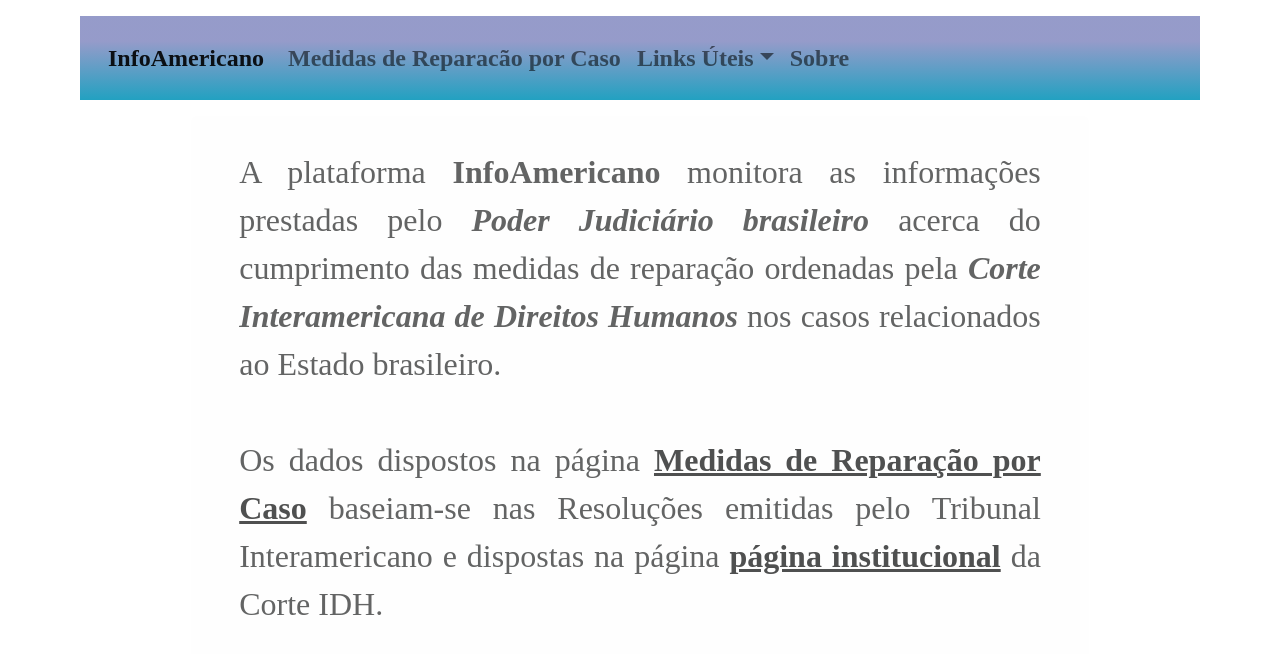
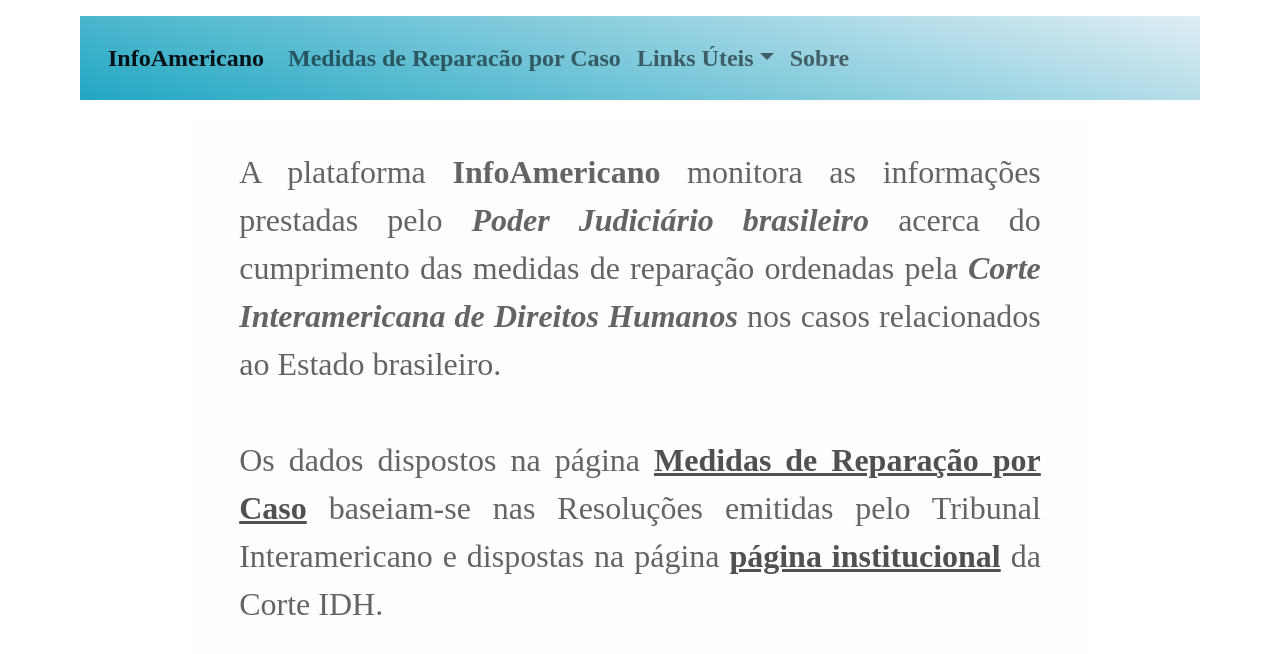
Before and after one commit to luizzzvictor/infoamericano, a React (Create React App) app: page /inicial in a window 1280 px wide. Shown: the top 654 px of the page. Built offline with nearby package versions, Linux system fonts and the light colour scheme.

Commit message:
estilos prontos

```diff
--- a/src/components/ReparacoesDetails/ReparacoesDetails.js
+++ b/src/components/ReparacoesDetails/ReparacoesDetails.js
@@ -159,7 +159,7 @@ function ReparacoesDetails({ apiURL, form, setForm }) {
         style={{ fontFamily: "Playfair Display" }}
       >
         <Row>
-          <Col sm={10}>
+          <Col style={{ textAlign: "justify" }} sm={10}>
             <h6> {reparacao.reparacao}</h6>
           </Col>
           <Col sm={2}>
--- a/src/p2-style.module.css
+++ b/src/p2-style.module.css
@@ -29,11 +29,8 @@
     border: none;
     padding: 1rem;
     margin: 1rem;
-    background: rgb(32, 115, 223);
-    background: linear-gradient(0deg, rgb(34, 161, 193) 0%, rgba(45,56,149,0.5) 70%)
-    /*background feito com https://cssgradient.io/*/
-    /*navbar continha o seguinte style: className="mb-5 bg-info bg-gradient bg-opacity-50"*/
-    /*não consegui alterar o tamanho do fonte do botão InfoAmericano*/
+    background-color: #85144B;
+    background-image: linear-gradient(15deg, rgb(33, 167, 195) 0%, rgb(223, 237, 244) 100%)
 }
 .navbarBtn:hover {
   color: white;
```
